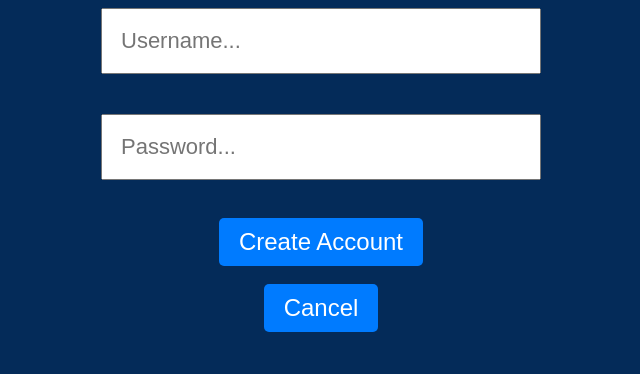
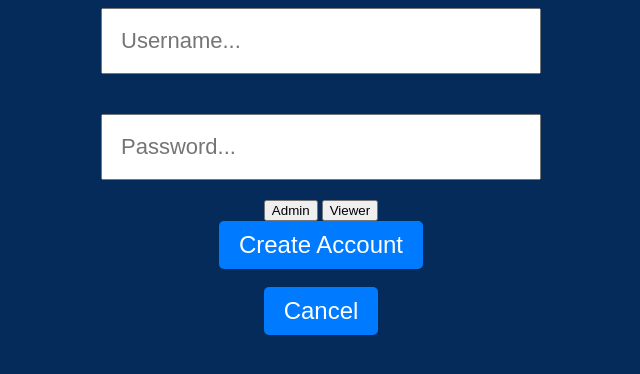
Before and after one commit to SammyMcNab/CIS3530A4, a Flask app: page /create_account_page in a window 1280 px wide. Shown: the part 190-564 px from the top of the page, without its empty margins (319-959 px from the left). Run offline with Flask 3, Linux system fonts and the light colour scheme; some libraries are stand-ins or nearby versions.

Commit message:
Update create_account.html

```diff
--- a/app/templates/create_account.html
+++ b/app/templates/create_account.html
@@ -13,10 +13,13 @@
     <form id="form" method="post" action="{{ url_for('main.create_new_account') }}">
         <div class="input_group">
             <input type="text" id="username" name="username" placeholder="Username..." required>
-
             <input type="password" id="password" name="password" placeholder="Password..." required>
 
-            <br>
+            <!-- Role buttons -->
+            <div class="role-buttons">
+                <button type="button" id="adminBtn" data-role="admin">Admin</button>
+                <button type="button" id="viewerBtn" data-role="viewer">Viewer</button>
+            </div>
 
             <a onclick="event.preventDefault(); this.closest('form').submit();" class="button">Create Account</a>
 
@@ -24,32 +27,32 @@
 
             <a href="{{ url_for('main.home') }}" class="button">Cancel</a>
         </div>
+
+        <!-- Hidden input to store the selected role -->
+        <input type="hidden" id="roleInput" name="role" value="">
     </form>
 
-    {% with messages = get_flashed_messages(with_categories=true) %}
-        {% if messages %}
-            {% for category, message in messages %}
-            <div class="flash {{ category }}">
-                {{ message }}
-            </div>
-            {% endfor %}
-        {% endif %}
-    {% endwith %}
+    <script>
+        // Get buttons and hidden input
+        const adminBtn = document.getElementById("adminBtn");
+        const viewerBtn = document.getElementById("viewerBtn");
+        const roleInput = document.getElementById("roleInput");
 
-    <script>
-        document.getElementById("username").addEventListener("keypress", function(event) {
-            if (event.key === "Enter") {
-                event.preventDefault(); // prevent default if needed
-                document.getElementById("form").submit();
+        // Function to select a role
+        function selectRole(role) {
+            if (role === 'admin') {
+                adminBtn.classList.add("selected");
+                viewerBtn.classList.remove("selected");
+            } else {
+                viewerBtn.classList.add("selected");
+                adminBtn.classList.remove("selected");
             }
-        });
+            roleInput.value = role; // store in hidden input for form submission
+        }
 
-        document.getElementById("password").addEventListener("keypress", function(event) {
-            if (event.key === "Enter") {
-                event.preventDefault(); // prevent default if needed
-                document.getElementById("form").submit();
-            }
-        });
+        // Event listeners
+        adminBtn.addEventListener("click", () => selectRole('admin'));
+        viewerBtn.addEventListener("click", () => selectRole('viewer'));
     </script>
 </body>
 </html>
```
